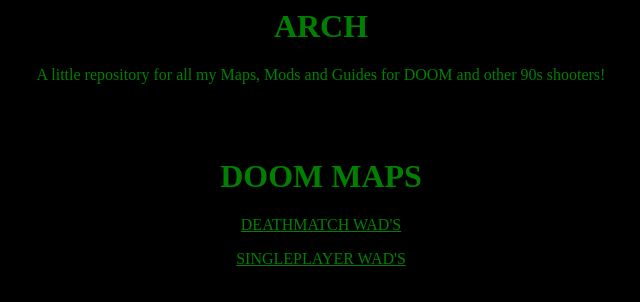
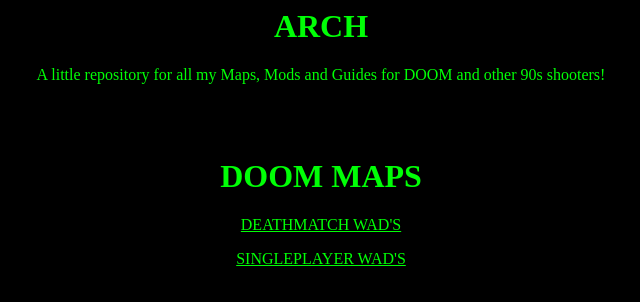
Before and after one commit to ArchLiver/index, a plain HTML site: page index.html in a window 1280 px wide. Shown: the whole page, without its empty margins (319-959 px from the left). Drawn offline with Linux system fonts and the light colour scheme.

Commit message:
Update index.html

```diff
--- a/index.html
+++ b/index.html
@@ -1,8 +1,8 @@
 <html>
-<body style="color: green; background-color: black;">
+<body style="color: #00FF06; background-color: black;">
 <center><h1><b>ARCH</b></h1>
 <Center><p>A little repository for all my Maps, Mods and Guides for DOOM and other 90s shooters!</p>
 <br><br>
 <center><h1><b>DOOM MAPS</b></h1>
-<Center><p><a href="deathmatch.html" style="color: green;">DEATHMATCH WAD'S</a>
-<Center><p><a href="singleplayer.html" style="color: green;">SINGLEPLAYER WAD'S</a>
+<Center><p><a href="deathmatch.html" style="color: #00FF06;">DEATHMATCH WAD'S</a>
+<Center><p><a href="singleplayer.html" style="color: #00FF06;">SINGLEPLAYER WAD'S</a>
```
